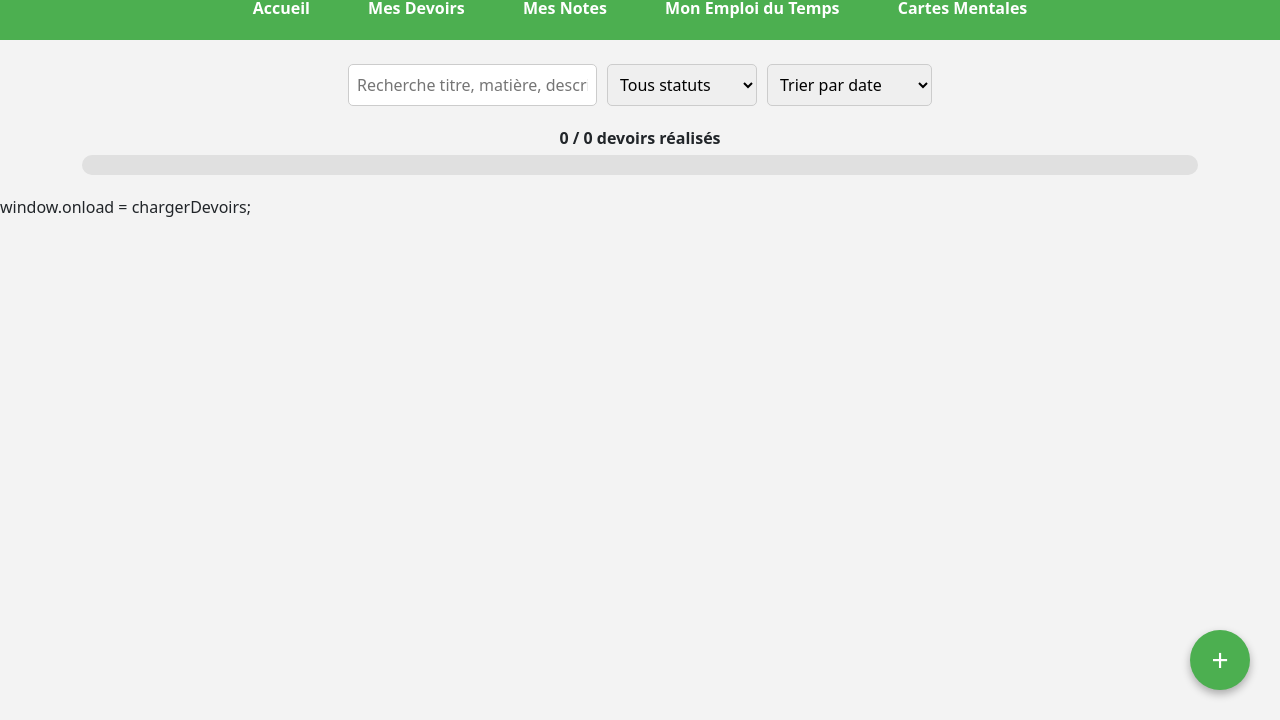
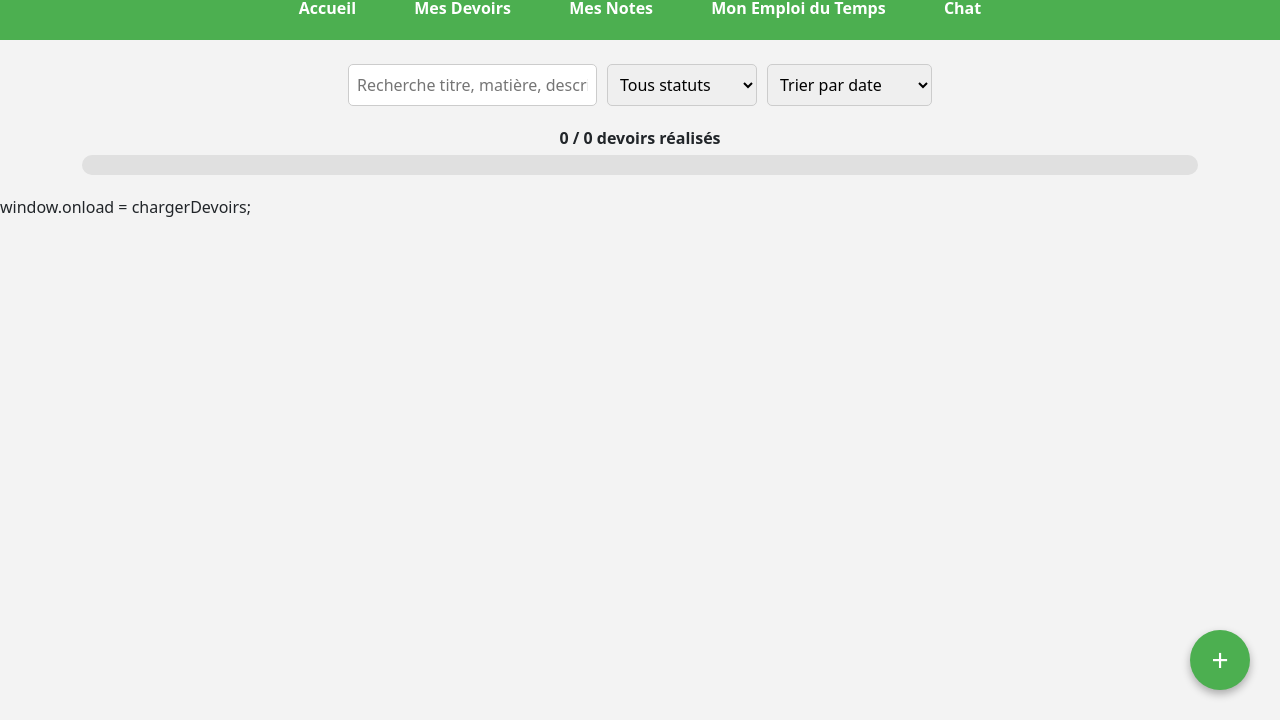
Before and after one commit to Tomigun212/School, a plain HTML site: page devoir.html in a window 1280 px wide. Shown: the part 80-800 px from the top of the page. Drawn offline with nearby package versions, Linux system fonts and the light colour scheme.

Commit message:
Update devoir.html

```diff
--- a/devoir.html
+++ b/devoir.html
@@ -126,7 +126,7 @@
       <a href="">Mes Devoirs</a>
       <a href="notes.html">Mes Notes</a>
       <a href="emploie.html">Mon Emploi du Temps</a>
-      <a href="mind.html">Cartes Mentales</a>
+      <a href="">Chat</a>
     </div>
     <div class="menu-popup" id="menuPopup">
       <button class="btn btn-danger btn-sm" onclick="supprimerTousLesDevoirs()">🗑 Supprimer toutes les données</button>
```
